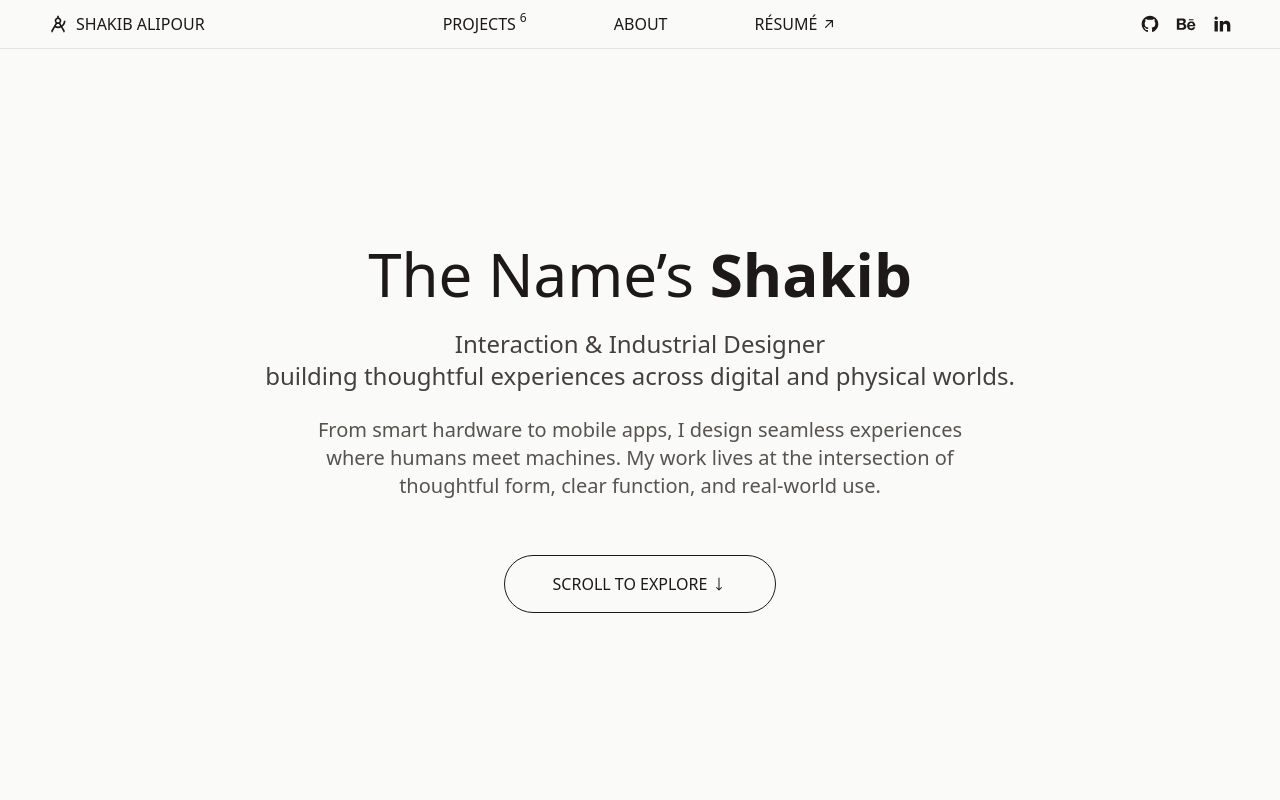
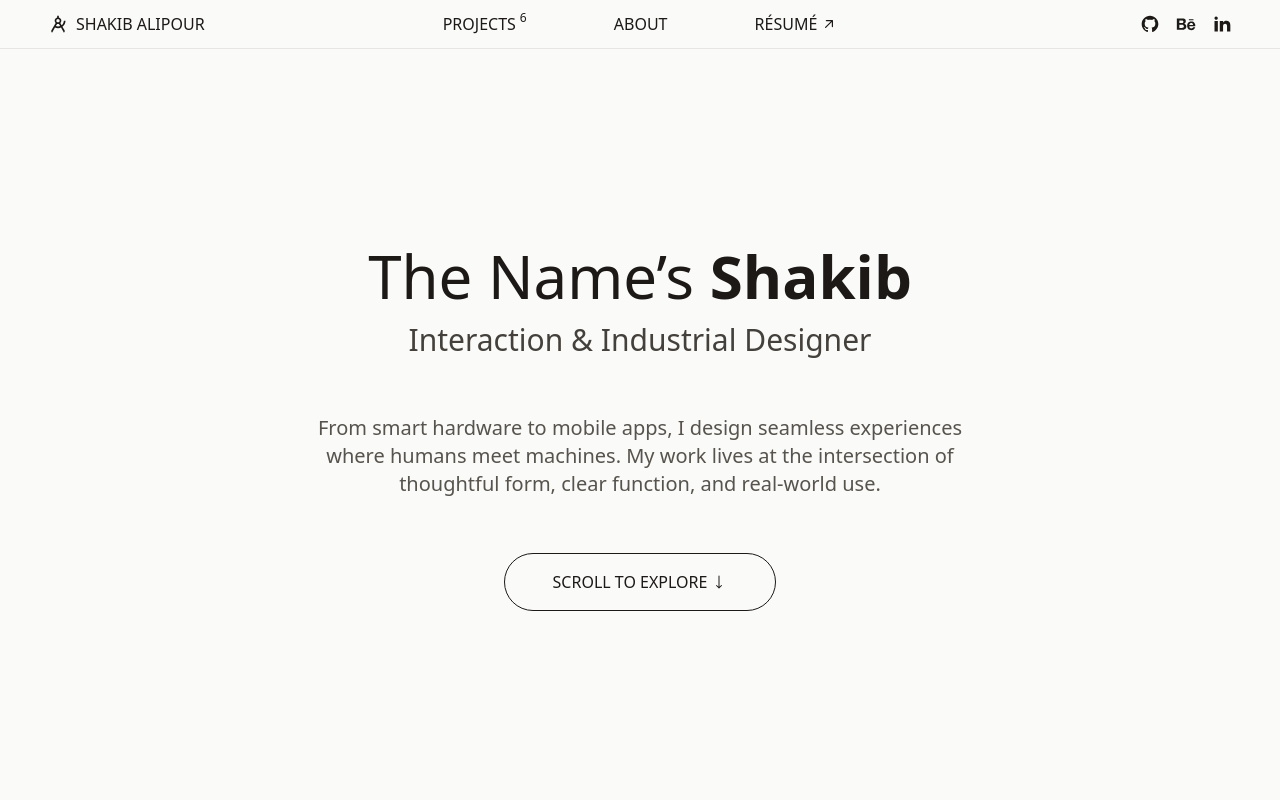
Before and after one commit to shkyb/shkyb.github.io, a React (Vite) app: page / in a window 1280 px wide. Shown: the top 800 px of the page. Built offline with nearby package versions, Linux system fonts and the light colour scheme.

Commit message:
hero modification

```diff
--- a/src/components/hero.jsx
+++ b/src/components/hero.jsx
@@ -5,13 +5,13 @@ import { HiArrowLongDown } from "react-icons/hi2";
 export default function Hero() {
     return (
       <section className="min-h-screen flex flex-col justify-center items-center text-center px-6 pt-14">
-        <h1 className="text-4xl md:text-6xl text-stone-900 mb-6">
+        <h1 className="text-4xl md:text-6xl text-stone-900 mb-4">
           The Name’s <strong>Shakib</strong>
         </h1>
-        <h2 className="text-xl md:text-2xl text-stone-700">
-          Interaction & Industrial Designer<br />building thoughtful experiences across digital and physical worlds.
+        <h2 className="text-xl md:text-3xl text-stone-700 mb-14 font-light">
+          Interaction & Industrial Designer
           </h2>
-        <p className="pt-6 text-lg md:text-xl text-stone-600 max-w-2xl mb-10">
+        <p className="text-lg md:text-xl text-stone-600 max-w-2xl mb-10">
         From smart hardware to mobile apps, I design seamless experiences where humans meet machines. My work lives at the intersection of thoughtful form, clear function, and real-world use.
         </p>
         <CTA text="Scroll to Explore" icon={<HiArrowLongDown />} link={"#showcase"} target=""/>
```
